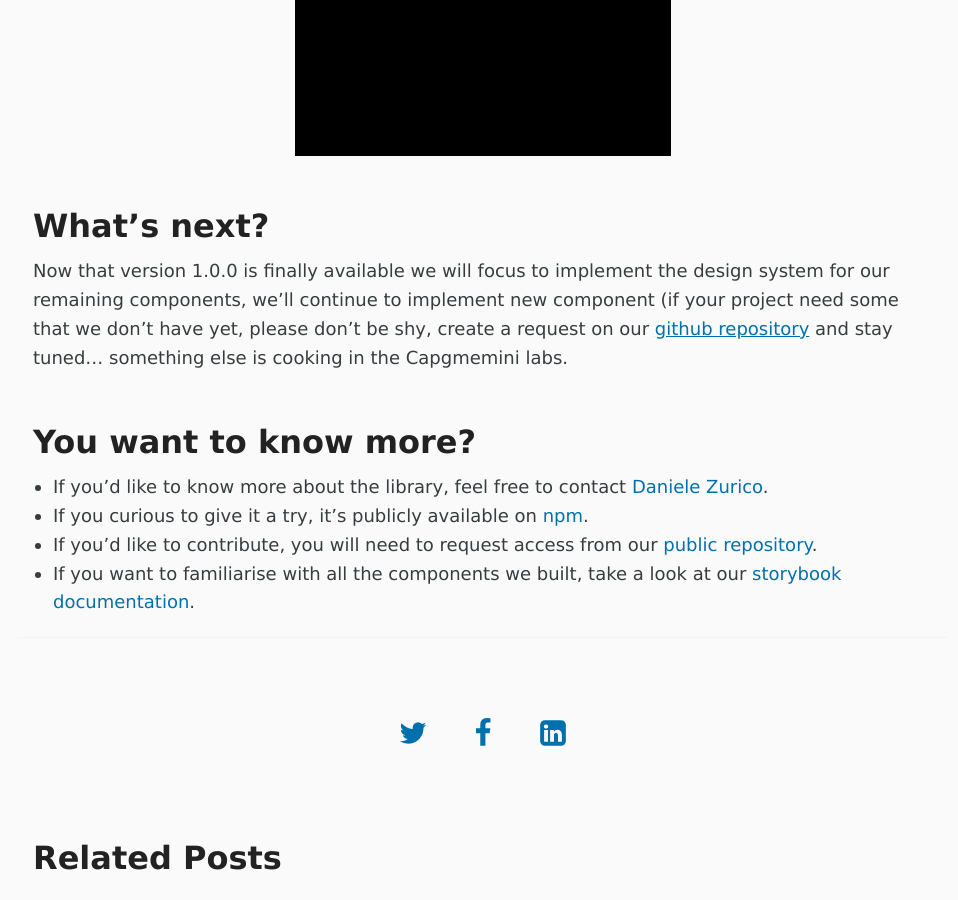
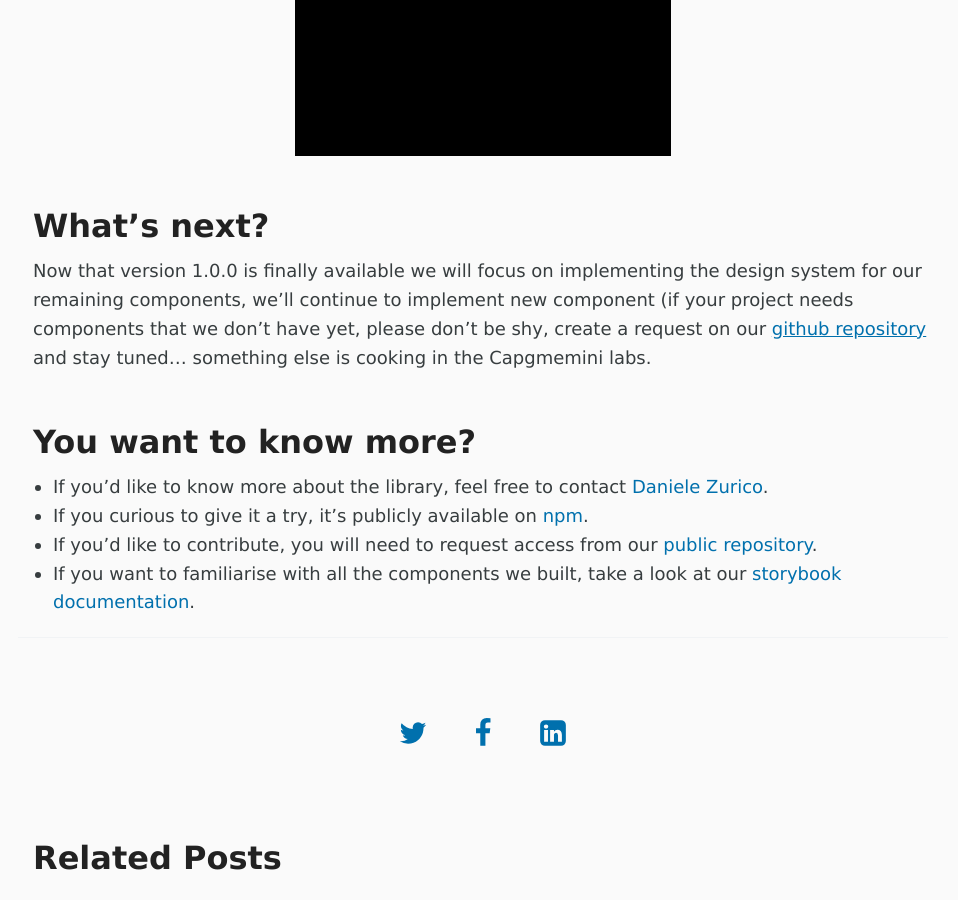
Before and after one commit to Capgemini/capgemini.github.io, a Jekyll site: the page built from _posts/2024-04-03-dcx-react-library-v1-is-here.md, in a window 1280 px wide and 900 px high, scrolled down 1707 px. Shown: the whole window, without its empty margins (157-1115 px from the left). Built offline with Jekyll 4.4.1, drawn with Linux system fonts in a browser that asks for light colours; comment, search, counter and statistics services are not loaded.

Commit message:
Update from https://github.com/Capgemini/blog-private/commit/4f75cb868ac22da634aa27dbcf06a26f66cb6905

```diff
--- a/_posts/2024-04-03-dcx-react-library-v1-is-here.md
+++ b/_posts/2024-04-03-dcx-react-library-v1-is-here.md
@@ -35,7 +35,7 @@ And if we made you curious to understand how it work, we created a quick video t
 
 ## What’s next?
 
-Now that version 1.0.0 is finally available we will focus to implement the design system for our remaining components, we’ll continue to implement new component (if your project need some that we don’t have yet, please don’t be shy, create a request on our [github repository](https://github.com/Capgemini/dcx-react-library) and stay tuned… something else is cooking in the Capgmemini labs.
+Now that version 1.0.0 is finally available we will focus on implementing the design system for our remaining components, we’ll continue to implement new component (if your project needs components that we don’t have yet, please don’t be shy, create a request on our [github repository](https://github.com/Capgemini/dcx-react-library) and stay tuned… something else is cooking in the Capgmemini labs.
 
 ## You want to know more?
 
```
